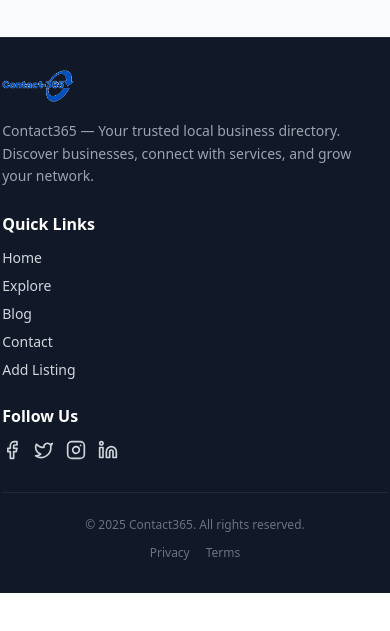
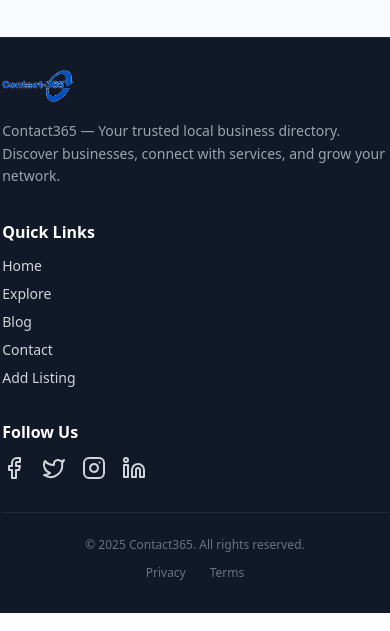
Before and after one commit to ochemeka/contact365, a Next.js app: page / in a window 390 px wide. Shown: the part 8594-9225 px from the top of the page. Built offline with nearby package versions, Linux system fonts and the light colour scheme.

Commit message:
Update Footer component

```diff
--- a/src/components/Footer.tsx
+++ b/src/components/Footer.tsx
@@ -24,9 +24,9 @@ export default function Footer() {
   }, []);
 
   return (
-    <footer className="w-full bg-gray-900 dark:bg-gray-950 text-gray-300 py-8 sm:py-12 border-t border-gray-800">
-      <div className="container mx-auto px-4 sm:px-6 max-w-7xl">
-        <div className="grid grid-cols-1 sm:grid-cols-2 lg:grid-cols-3 gap-6 sm:gap-8">
+    <footer className="w-full bg-gray-900 dark:bg-gray-950 text-gray-300 py-8 sm:py-12 border-t border-gray-800 overflow-hidden">
+      <div className="w-full max-w-7xl mx-auto px-4 sm:px-6">
+        <div className="grid grid-cols-1 sm:grid-cols-2 lg:grid-cols-3 gap-8">
           {/* Logo + About */}
           <div className="space-y-3">
             <Link href="/" className="inline-block">
@@ -37,10 +37,10 @@ export default function Footer() {
                     : "/images/contact365logo-dark.png"
                 }
                 alt="Contact365 Logo"
-                className="h-8 w-auto"
+                className="h-8 w-auto max-w-full"
               />
             </Link>
-            <p className="text-sm text-gray-400 leading-relaxed pr-4">
+            <p className="text-sm text-gray-400 leading-relaxed">
               Contact365 — Your trusted local business directory.
               Discover businesses, connect with services, and grow your network.
             </p>
@@ -51,27 +51,27 @@ export default function Footer() {
             <h4 className="text-white font-semibold text-base">Quick Links</h4>
             <ul className="space-y-2 text-sm">
               <li>
-                <Link href="/" className="hover:text-white transition">
+                <Link href="/" className="hover:text-white transition block">
                   Home
                 </Link>
               </li>
               <li>
-                <Link href="/explore" className="hover:text-white transition">
+                <Link href="/explore" className="hover:text-white transition block">
                   Explore
                 </Link>
               </li>
               <li>
-                <Link href="/blog" className="hover:text-white transition">
+                <Link href="/blog" className="hover:text-white transition block">
                   Blog
                 </Link>
               </li>
               <li>
-                <Link href="/contact" className="hover:text-white transition">
+                <Link href="/contact" className="hover:text-white transition block">
                   Contact
                 </Link>
               </li>
               <li>
-                <Link href="/add-listing" className="hover:text-white transition">
+                <Link href="/add-listing" className="hover:text-white transition block">
                   Add Listing
                 </Link>
               </li>
@@ -81,7 +81,7 @@ export default function Footer() {
           {/* Social Media */}
           <div className="space-y-3">
             <h4 className="text-white font-semibold text-base">Follow Us</h4>
-            <div className="flex gap-3">
+            <div className="flex gap-4">
               <Link
                 href="https://facebook.com"
                 target="_blank"
@@ -89,7 +89,7 @@ export default function Footer() {
                 className="hover:text-blue-500 transition"
                 aria-label="Facebook"
               >
-                <Facebook className="w-5 h-5" />
+                <Facebook className="w-6 h-6" />
               </Link>
               <Link
                 href="https://twitter.com"
@@ -98,7 +98,7 @@ export default function Footer() {
                 className="hover:text-sky-400 transition"
                 aria-label="Twitter"
               >
-                <Twitter className="w-5 h-5" />
+                <Twitter className="w-6 h-6" />
               </Link>
               <Link
                 href="https://instagram.com"
@@ -107,7 +107,7 @@ export default function Footer() {
                 className="hover:text-pink-500 transition"
                 aria-label="Instagram"
               >
-                <Instagram className="w-5 h-5" />
+                <Instagram className="w-6 h-6" />
               </Link>
               <Link
                 href="https://linkedin.com"
@@ -116,17 +116,18 @@ export default function Footer() {
                 className="hover:text-blue-400 transition"
                 aria-label="LinkedIn"
               >
-                <Linkedin className="w-5 h-5" />
+                <Linkedin className="w-6 h-6" />
               </Link>
             </div>
           </div>
         </div>
 
         {/* Bottom Bar */}
-        <div className="mt-8 pt-6 border-t border-gray-800">
-          <div className="flex flex-col sm:flex-row justify-between items-center gap-3 text-xs sm:text-sm text-gray-500">
-            <p>© {new Date().getFullYear()} Contact365. All rights reserved.</p>
-            <div className="flex gap-4">
+        <div className="mt-8 pt-6 border-t border-gray-800 text-center">
+          <p className="text-xs sm:text-sm text-gray-500 mb-3">
+            © {new Date().getFullYear()} Contact365. All rights reserved.
+          </p>
+          <div className="flex justify-center gap-6 text-xs text-gray-500">
             <Link href="/privacy" className="hover:text-white transition">
               Privacy
             </Link>
@@ -136,7 +137,6 @@ export default function Footer() {
           </div>
         </div>
       </div>
-      </div>
     </footer>
   );
 }
```
Lines whose indentation alone changed are shown as unchanged.
